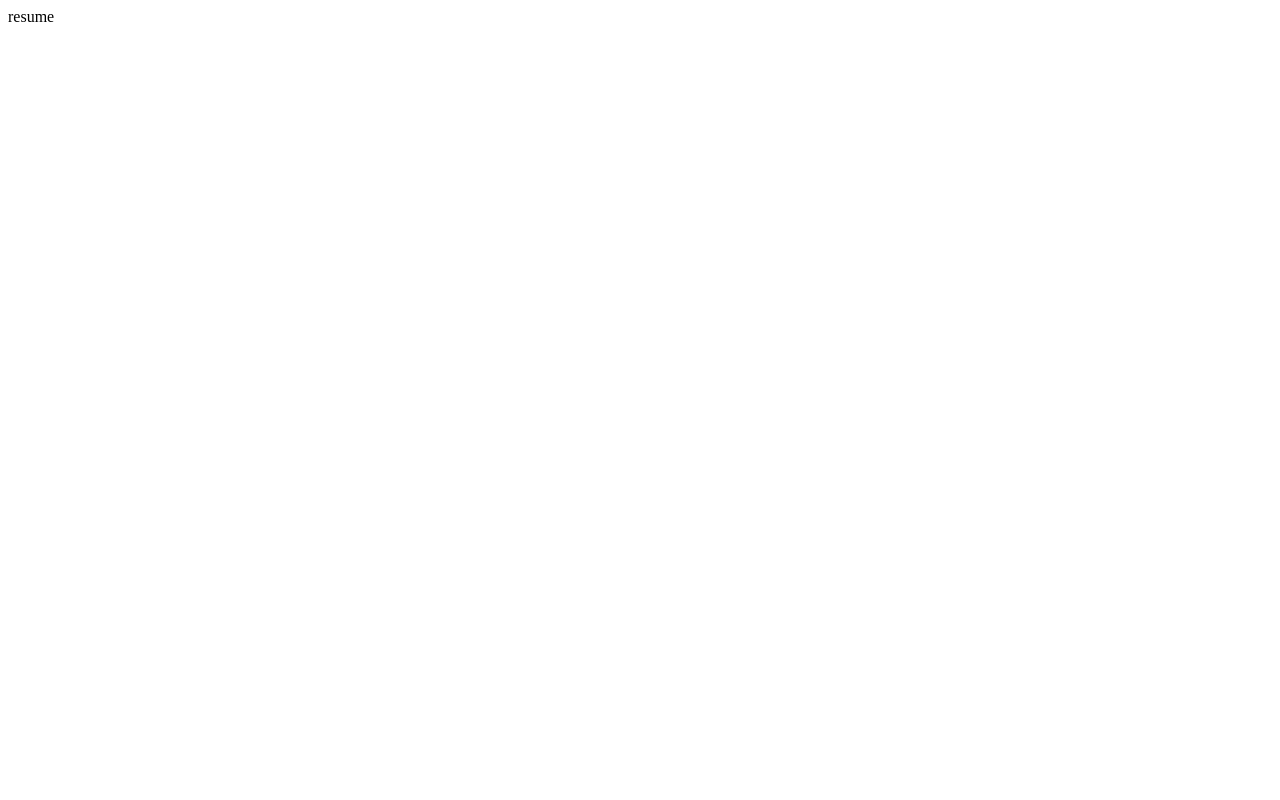
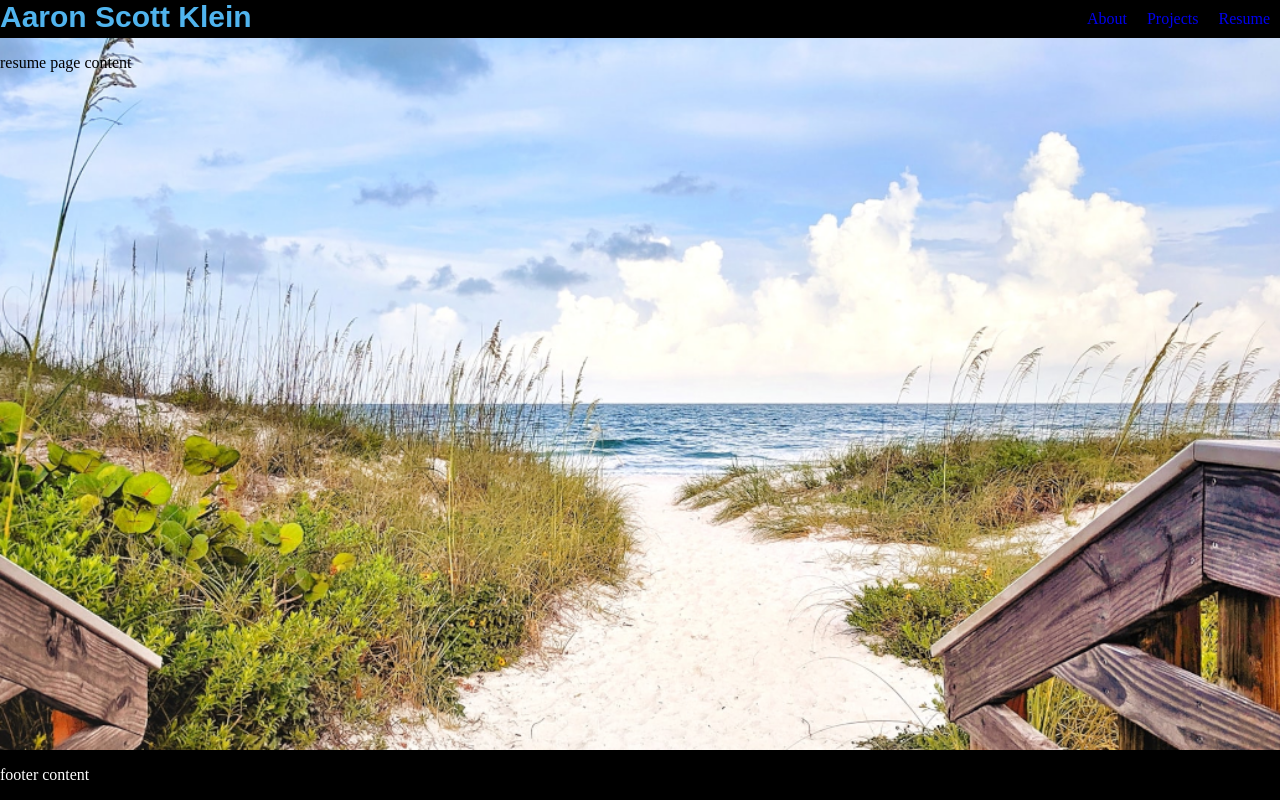
Before and after one commit to aaronklein42/aaronscottklein, a Next.js app: page /resume in a window 1280 px wide. Built offline with nearby package versions, Linux system fonts and the light colour scheme.

Commit message:
converted fully to react and next

```diff
--- /dev/null
+++ b/components/content/content.js
@@ -0,0 +1,10 @@
+import css from './content.module.css'
+
+export default function Content({children}) {
+
+  return (
+    <main className={css.content}>
+      <p>{children}</p>
+    </main>
+  )
+}
--- /dev/null
+++ b/components/content/content.module.css
@@ -0,0 +1,6 @@
+.content {
+  background-image: url("/beach_background.png");
+  background-size: cover;
+  background-repeat: no-repeat;
+  background-position: center;
+}
--- /dev/null
+++ b/components/footer/footer.js
@@ -0,0 +1,9 @@
+import css from './footer.module.css'
+
+export default function() {
+  return (
+    <footer className={css.footer}>
+      <p>footer content</p>
+    </footer>
+  )
+}
--- /dev/null
+++ b/components/footer/footer.module.css
@@ -0,0 +1,4 @@
+.footer {
+  background-color: black;
+  color: white;
+}
--- a/components/header/header.js
+++ b/components/header/header.js
@@ -1,16 +1,31 @@
 import css from './header.module.css'
+import Link from 'next/link'
+import { useEffect, useState } from 'react'
 
 const Header = () => {
+
+  const [isHome, setIsHome] = useState(false)
+
+  useEffect(() => setIsHome(location.pathname === '/'))
 
   const title = 'Aaron Scott Klein'
 
   return (
     <header className={css.header}>
-      <h1 className={css.title}>{title}</h1>
+      {isHome
+        ? <h1 className={css.title}>{title}</h1>
+        : <Link href="/"><a className={css.title}>{title}</a></Link>
+      }
       <nav className={css.nav}>
-        <a className={css.navLink} href="about">About</a>
-        <a className={css.navLink} href="projects">Projects</a>
-        <a className={css.navLink} href="resume">Resume</a>
+        <Link href="/about">
+          <a className={css.navLink}>About</a>
+        </Link>
+        <Link href="/projects">
+          <a className={css.navLink}>Projects</a>
+        </Link>
+        <Link href="/resume">
+          <a className={css.navLink}>Resume</a>
+        </Link>
       </nav>
     </header>
   )
--- a/components/header/header.module.css
+++ b/components/header/header.module.css
@@ -6,8 +6,11 @@
 
 .title {
   margin: 0;
+  font-size: 30px;
+  font-weight: bold;
   font-family: sans-serif;
   color: #50b4ee;
+  text-decoration: none;
 }
 
 .navLink {
--- /dev/null
+++ b/pages/_app.js
@@ -0,0 +1,14 @@
+import Header from 'components/header/header'
+import Footer from 'components/footer/footer'
+import css from 'styles/page.module.css'
+import 'styles/globals.css'
+
+export default function App({ Component, pageProps }) {
+  return (
+    <div className={css.page}>
+      <Header/>
+      <Component {...pageProps} />
+      <Footer/>
+    </div>
+  )
+}
--- a/pages/resume.js
+++ b/pages/resume.js
@@ -1,3 +1,9 @@
+import Content from 'components/content/content'
+
 export default function Resume() {
-  return <div>resume</div>
+  return (
+    <Content>
+      resume page content
+    </Content>
+  )
 }
--- a/styles/page.module.css
+++ b/styles/page.module.css
@@ -0,0 +1,5 @@
+.page {
+  display: grid;
+  grid-template-rows: auto 1fr auto;
+  min-height: 100vh;
+}
```
Also changed, not shown: pages/about.js (+5 -5 lines), pages/index.js (+6 -11 lines), pages/projects.js (+7 -1 lines), public/beach_background.png (added).
